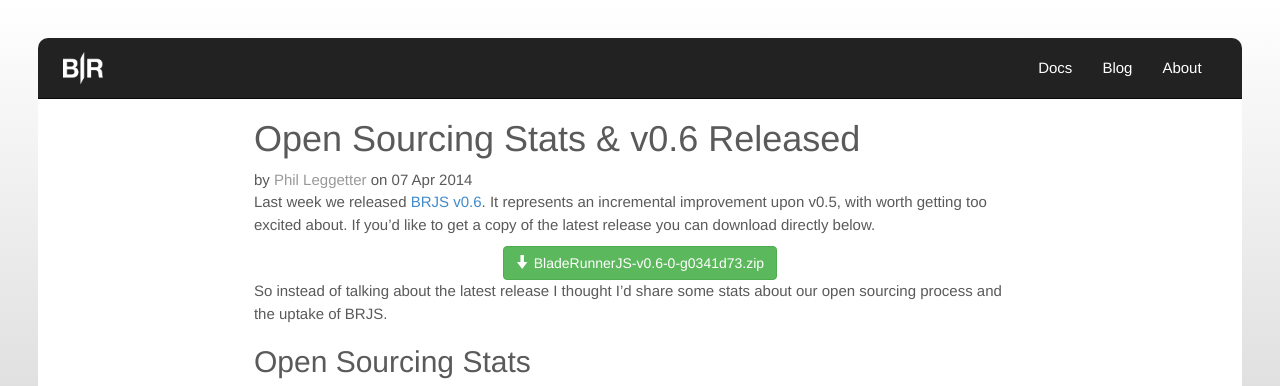
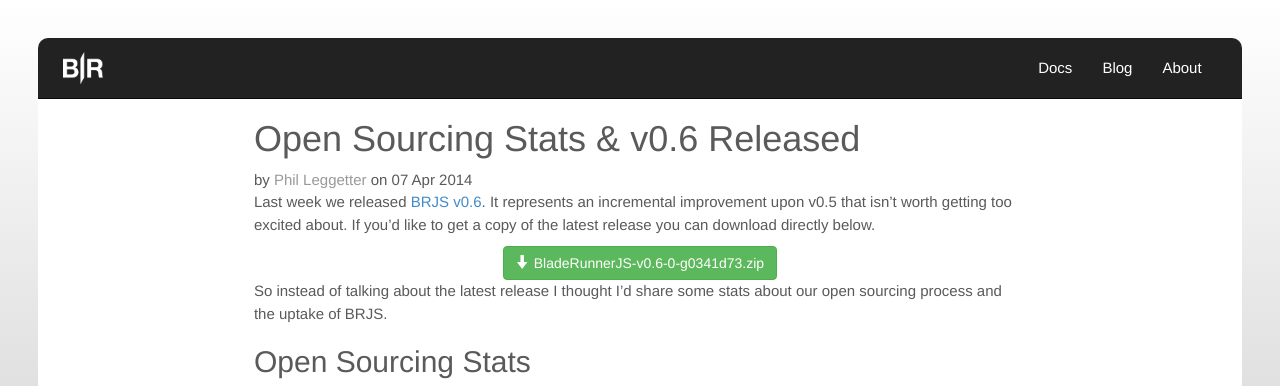
Before and after one commit to BladeRunnerJS/brjs-site, a Jekyll site: the page built from _posts/2014-04-07-open-sourcing-stats.md, in a window 1280 px wide and 900 px high. Shown: the top 386 px of the window. Built offline with Jekyll 4.4.1, drawn with Linux system fonts in a browser that asks for light colours; nearby versions of some CDN libraries; Markdown is read by kramdown in place of the engine named in the settings; comment, search, counter and statistics services are not loaded.

Commit message:
fix intro

```diff
--- a/_posts/2014-04-07-open-sourcing-stats.md
+++ b/_posts/2014-04-07-open-sourcing-stats.md
@@ -5,11 +5,11 @@
 thumb: stats.png
 latest: true
 
-excerpt: Last week we released BRJS v0.6. It represents an incremental improvement upon v0.5, with worth getting too excited about. So instead of talking about the latest release I thought I'd share some stats about our open sourcing process and the uptake of BRJS.
+excerpt: Last week we released BRJS v0.6. It represents an incremental improvement upon v0.5 that isn't worth getting too excited about. So instead of talking about the latest release I thought I'd share some stats about our open sourcing process and the uptake of BRJS.
 
 ---
 
-Last week we released [BRJS v0.6](https://github.com/BladeRunnerJS/brjs/releases/tag/v0.6). It represents an incremental improvement upon v0.5, with worth getting too excited about. If you'd like to get a copy of the latest release you can download directly below.
+Last week we released [BRJS v0.6](https://github.com/BladeRunnerJS/brjs/releases/tag/v0.6). It represents an incremental improvement upon v0.5 that isn't worth getting too excited about. If you'd like to get a copy of the latest release you can download directly below.
 
 <center><a class="btn btn-success" role="button" aria-label="118.6 MB" href="https://github.com/BladeRunnerJS/brjs/releases/tag/v0.6">
   <span class="glyphicon glyphicon-arrow-down"></span> BladeRunnerJS-v0.6-0-g0341d73.zip
```
